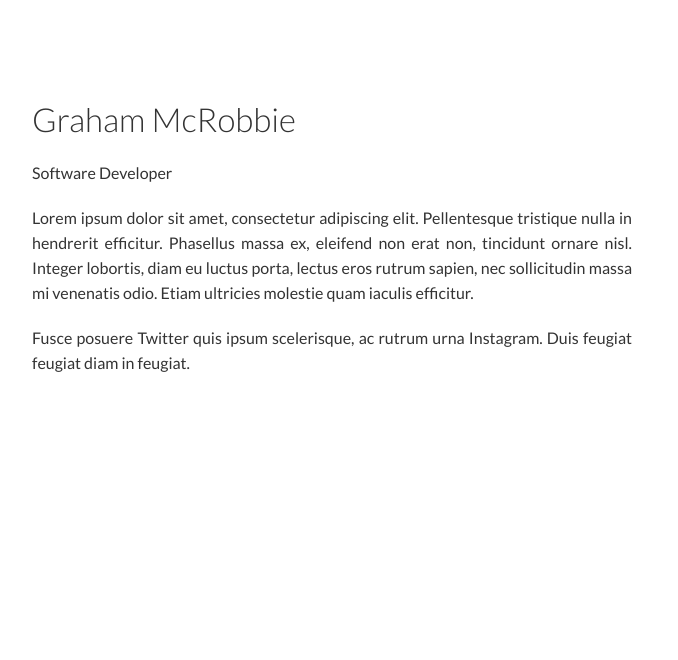
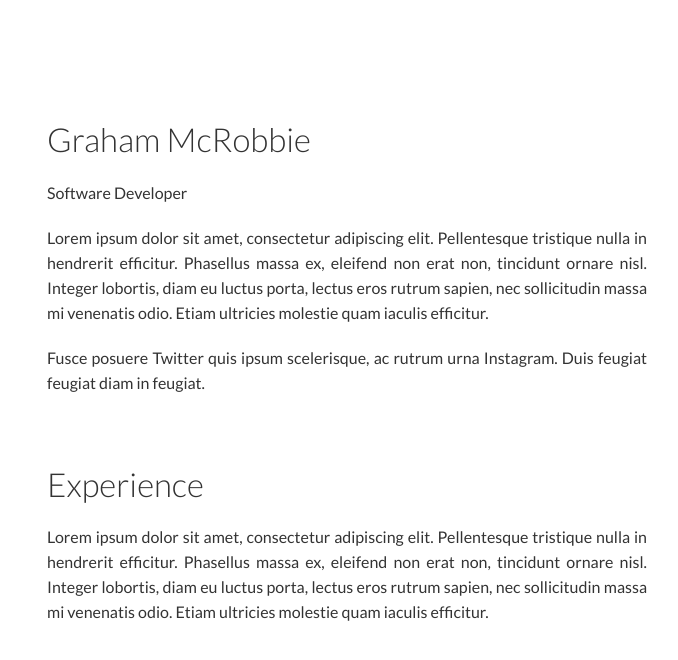
Before and after one commit to pekoto-zz/pekoto.github.io, a Jekyll site: the page built from index.md, in a window 1280 px wide. Shown: the top 660 px of the page, without its empty margins (53-731 px from the left). Built offline with Jekyll 4.4.1, drawn with Linux system fonts in a browser that asks for light colours.

Commit message:
CSS Tweaks

```diff
--- a/_config.yml
+++ b/_config.yml
@@ -47,7 +47,6 @@ more_content: | # this will include new lines to allow paragraphs
 footer_show_references: false
 
 # Build settings
-remote_theme: sproogen/resume-theme
 
 sass:
   sass_dir: _sass
--- a/_includes/experience.html
+++ b/_includes/experience.html
@@ -1,18 +1,9 @@
 <div class="container experience-container">
-  <h3>{{ site.experience_title | default: "Experience" }}</h3>
-  {% for experience in site.data.experience %}
-    <div class="row clearfix experience">
-    <div class="col-xs-12 col-sm-4 col-md-3 left-column">
-        <figure>
-            <img class="center figure-img img-fluid company-logo" src="{{ experience.company_logo }}">
-            <figcaption class="text-center">{{ experience.company_summary }}</figcaption>
-        </figure>
-      </div>
-      <div class="col-xs-12 col-sm-8 col-md-9">
-        <h4><a href={{ experience.link}} target="_blank">{{ experience.company }}</a></h4>
-        <p class="summary">{{ experience.job_title }}, {{ experience.dates }}</p>
-        {{ experience.description | strip | markdownify }}
-      </div>
-    </div>
-  {% endfor %}
+  <div class="col-xs-12 work">
+    <h1>Experience</h1>
+    <p>
+      Lorem ipsum dolor sit amet, consectetur adipiscing elit. Pellentesque tristique nulla in hendrerit efficitur. Phasellus massa ex, eleifend non erat non, tincidunt ornare nisl. Integer lobortis, diam eu luctus porta, lectus eros rutrum sapien, nec sollicitudin massa mi venenatis odio. Etiam ultricies molestie quam iaculis efficitur.
+    </p>
+  </div>
 </div>
+</div>
--- a/_layouts/default.html
+++ b/_layouts/default.html
@@ -11,6 +11,8 @@
         <div class="wrapper">
 
             {%- include about.html -%}
+
+            {%- include experience.html -%}
 
           <!--  {%- if site.data.experience.size > 0 -%}
                 {%- include experience.html -%}
--- a/_sass/base.scss
+++ b/_sass/base.scss
@@ -154,7 +154,8 @@ body {
   text-align: center; }
 
 .container {
-  margin-top:100px;
+  margin-top:50px;
+  margin-left: 70px;
 }
 .header-contianer {
   margin-top:50px;
@@ -172,3 +173,7 @@ body {
   font-size: 1.6em;
   text-align: right;
 }
+
+.intro-container {
+  margin-top:120px;
+}
--- a/assets/main.scss
+++ b/assets/main.scss
@@ -189,6 +189,17 @@ img.company-logo {
   width: 85%
 }
 
+.work h1 {
+  font-size: 33px;
+  font-weight: 300
+}
+
+.work p {
+  line-height: 25px;
+  max-width: 600px;
+  width: 85%
+}
+
 p {
   font-size: 16px;
   line-height: 25px;
```
